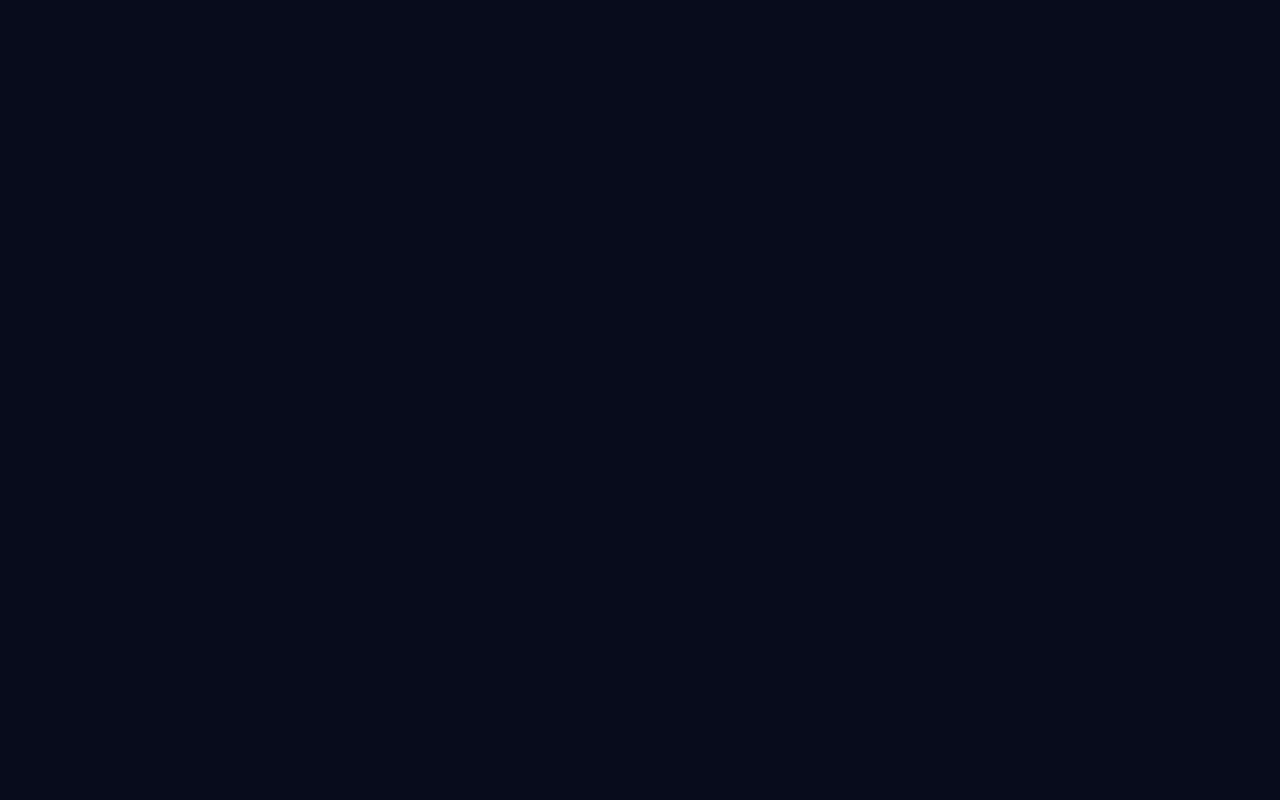
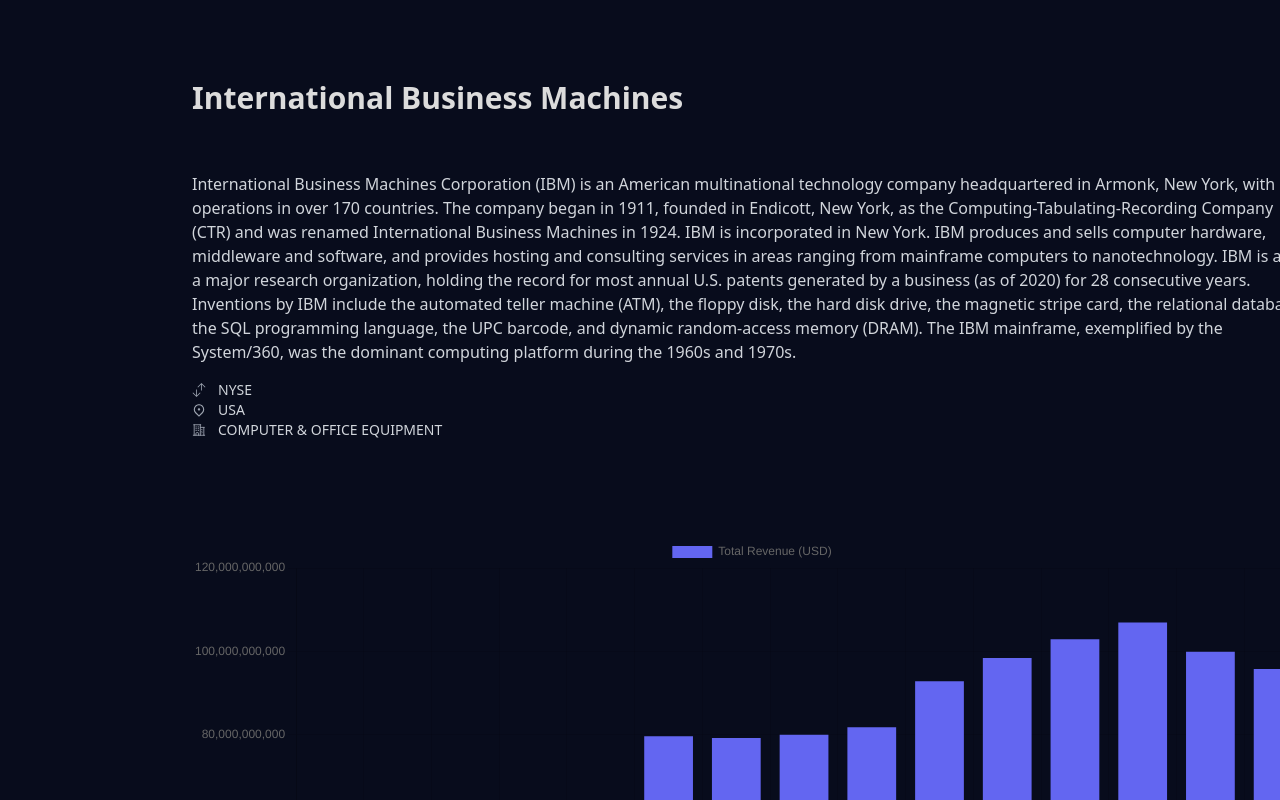
Before and after one commit to bhartip2003/Task1, a React (Vite) app: page /company/1 in a window 1280 px wide. Before the commit this address had no page. Shown: the top 800 px of the page. Built offline with nearby package versions, Linux system fonts and the light colour scheme.

Commit message:
company reducer created

```diff
--- a/src/App.jsx
+++ b/src/App.jsx
@@ -8,7 +8,7 @@
     <BrowserRouter>
     <Routes>
       <Route path="/" element={<LandingPage/>} />
-      <Route path="/company" element={<Company/>} />
+      <Route path="/company/:ticker" element={<Company/>} />
     </Routes>
     </BrowserRouter>
   )
--- a/src/components/BarChart.jsx
+++ b/src/components/BarChart.jsx
@@ -6,21 +6,10 @@
 const BarChart = () => {
   const incomeData = income.annualReports;
 
-  const options = {
-    responsive: true,
-    plugins: {
-      legend: {
-        position: "top",
-      },
-      title: {
-        display: true,
-        text: "Total Revenue Over Years",
-      },
-    },
-  };
-
+//   y-axis data
   const labels = incomeData.map((data) => data.fiscalDateEnding);
 
+//  chart data
   const data = {
     labels,
     datasets: [
--- a/src/components/StocksTabel.jsx
+++ b/src/components/StocksTabel.jsx
@@ -15,7 +15,7 @@
       <h1 className={`font-bold text-2xl ${color}`}>{title}</h1>
       <table className="my-2 border-2 border-gray-100 ">
         <thead className="">
-          <tr className="" >
+          <tr className="my-2" >
               <th className="px-3 border-x-2 capitalize">ticker</th>
               <th className="px-3 border-x-2 capitalize">price</th>
               <th className="px-3 border-x-2 capitalize">change_amount</th>
@@ -28,7 +28,8 @@
               <tr
                 key={stockData.ticker}
                 className={`${index % 2 == 0 ? "bg-gray-100 text-black" : ""}
-              border-[1px] border-gray-300 px-4 py-2`}
+              border-[1px] border-gray-300 px-4 py-2 cursor-pointer hover:text-violet-500`}
+              onClick={() => handleClick(stockData.ticker)}
               >
                   <td className="px-3 border-r-2 border-b-2">
                     {stockData.ticker}
--- a/src/pages/Company.jsx
+++ b/src/pages/Company.jsx
@@ -8,6 +8,7 @@
 const Company = () => {
   return (
     <>
+    {/* Company overview */}
       <section className="container flex flex-col justify-center my-20 px-20 mx-28 gap-4">
         <h1 className="font-semibold text-3xl">{company.Name}</h1>
         <p className="mt-10 text-gray-300">{company.Description}</p>
@@ -31,6 +32,8 @@
             {company.Industry}
           </span>
         </div>
+
+        {/* Barchart component */}
         <BarChart />
       </section>
     </>
--- /dev/null
+++ b/src/store/reducers/company.js
@@ -0,0 +1,41 @@
+import { createSlice, createAsyncThunk } from "@reduxjs/toolkit"
+import axios from "axios";
+
+
+const API_KEY = import.meta.env.VITE_API_STOCK;
+const BASE_URL = import.meta.env.VITE_BASE_URL;
+
+export const fetchCompanyOverview = createAsyncThunk('company/fetchCompanyOverview', async(ticker, {dispatch}) => {
+    const response = await axios.get(`${BASE_URL}/query?function=OVERVIEW&symbol=${ticker}&apikey=${API_KEY}`);
+
+    dispatch(setCompanyDetails(response.data));
+})
+
+
+const companySlice = createSlice({
+    name: 'company',
+    initialState: {
+        company: null,
+        loading: false,
+        error: null,
+    },
+    reducers: {
+        setCompanyDetails : (state, action) => {
+            state.company = action.payload
+        },
+        setLoading: (state, action) => {
+            state.loading= action.payload
+        },
+        setError: (state, action) => {
+            state.error= action.payload
+        }
+    },
+});
+
+export const {
+    setError,
+    setLoading,
+    setCompanyDetails
+} = companySlice.actions;
+
+export default companySlice.reducer;
--- a/src/store/reducers/stocks.js
+++ b/src/store/reducers/stocks.js
@@ -3,15 +3,16 @@
 
 
 const API_KEY = import.meta.env.VITE_API_STOCK;
+const BASE_URL = import.meta.env.VITE_BASE_URL;
 
 export const fetchTopGainers = createAsyncThunk('stocks/fetchTopGainers', async(params, {dispatch}) => {
-    const response = await axios.get(`https://www.alphavantage.co/query?function=TOP_GAINERS_LOSERS&apikey=${API_KEY}`);
+    const response = await axios.get(`${BASE_URL}/query?function=TOP_GAINERS_LOSERS&apikey=${API_KEY}`);
 
     dispatch(setTopGainers(response.data.top_gainers));
 })
 
 export const fetchTopLosers = createAsyncThunk('stocks/fetchTopLosers', async(params, {dispatch}) => {
-    const response = await axios.get(`https://www.alphavantage.co/query?function=TOP_GAINERS_LOSERS&apikey=${API_KEY}`);
+    const response = await axios.get(`${BASE_URL}/query?function=TOP_GAINERS_LOSERS&apikey=${API_KEY}`);
 
     dispatch(setTopLosers(response.data.top_losers));
 })
--- a/src/store/store.js
+++ b/src/store/store.js
@@ -1,9 +1,11 @@
 import { configureStore } from "@reduxjs/toolkit";
 import stocksReducer from "./reducers/stocks";
+import companyReducer from "./reducers/company";
 
 const store = configureStore({
     reducer: {
         stocks: stocksReducer,
+        company: companyReducer,
     },
 
 })
```
Also changed, not shown: 1 other file (tests, documents, lock files or other folders).
